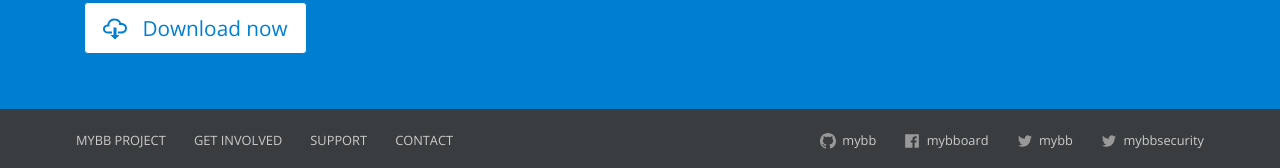
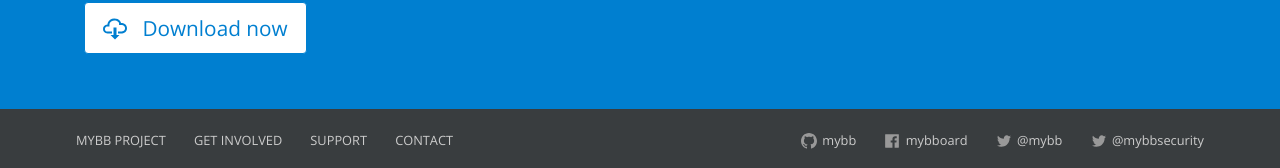
Before and after one commit to mybb/wip.mybb.com, a Jekyll site: the page built from index.html, in a window 1280 px wide. Shown: the part 1503-1671 px from the top of the page. Built offline with Jekyll 4.4.1, drawn with Linux system fonts in a browser that asks for light colours.

Commit message:
Adding @ to twitter links in footer

```diff
--- a/_includes/footer.html
+++ b/_includes/footer.html
@@ -25,10 +25,10 @@
                         <a href="https://facebook.com/mybboard" class="footer__nav__links__item__link">{% include icon.html icon='facebook' %} mybboard</a>
                     </li>
                     <li class="footer__nav__links__item">
-                        <a href="https://twitter.com/mybb" class="footer__nav__links__item__link">{% include icon.html icon='twitter' %} mybb</a>
+                        <a href="https://twitter.com/mybb" class="footer__nav__links__item__link">{% include icon.html icon='twitter' %} @mybb</a>
                     </li>
                     <li class="footer__nav__links__item">
-                        <a href="https://twitter.com/mybbsecurity" class="footer__nav__links__item__link">{% include icon.html icon='twitter' %} mybbsecurity</a>
+                        <a href="https://twitter.com/mybbsecurity" class="footer__nav__links__item__link">{% include icon.html icon='twitter' %} @mybbsecurity</a>
                     </li>
                 </ul>
             </nav>
--- a/_sass/components/layout/_footer.scss
+++ b/_sass/components/layout/_footer.scss
@@ -40,7 +40,7 @@
                     transition: background $transition-speed ease, color $transition-speed ease;
 
                     @include bp-medium {
-                        padding: 14px 8px;
+                        padding: 14px 6px;
                     }
 
                     @include bp-large {
@@ -59,7 +59,7 @@
                     }
 
                     @include icon(16px, $alt-font-color-2, auto, auto) {
-                        margin-right: 3px;
+                        margin-right: 2px;
                     }
                 }
             }
```
